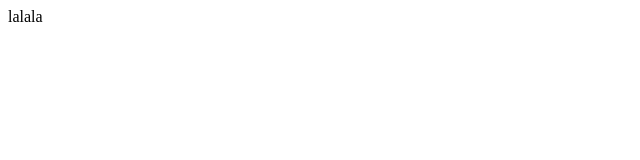
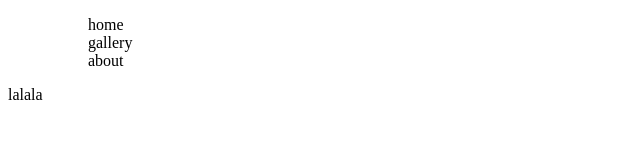
Before and after one commit to Olga-Klijn/first_project, a plain HTML site: page index.html in a window 1280 px wide. Shown: the whole page, without its empty margins (0-640 px from the left). Drawn offline with Linux system fonts and the light colour scheme.

Commit message:
header modified

```diff
--- a/index.html
+++ b/index.html
@@ -1,13 +1,25 @@
 <!DOCTYPE html>
 <html lang="en">
-<head>
-    <meta charset="UTF-8">
-    <meta name="viewport" content="width=device-width, initial-scale=1.0">
+  <head>
+    <meta charset="UTF-8" />
+    <meta name="viewport" content="width=device-width, initial-scale=1.0" />
     <title>github trial</title>
-</head>
-<body>
-    <header></header>
+  </head>
+  <body>
+    <header>
+      <ul>
+        <ol>
+          home
+        </ol>
+        <ol>
+          gallery
+        </ol>
+        <ol>
+          about
+        </ol>
+      </ul>
+    </header>
     <section>lalala</section>
     <footer></footer>
-</body>
+  </body>
 </html>
```
